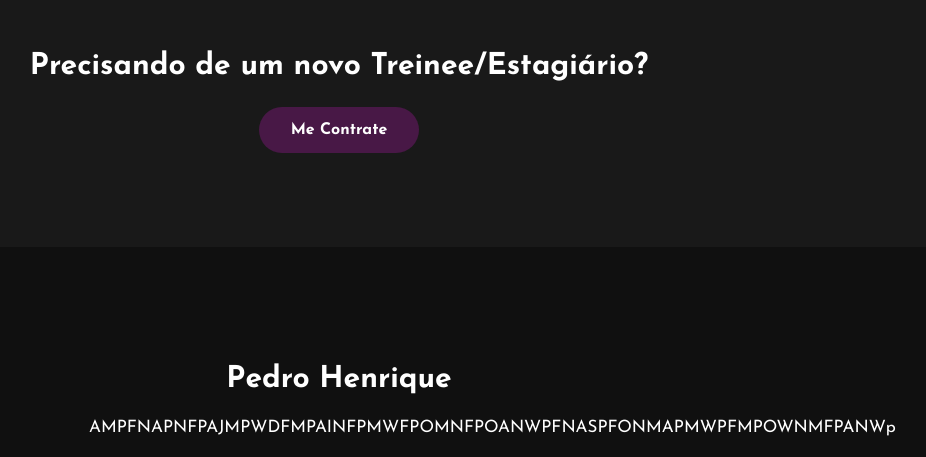
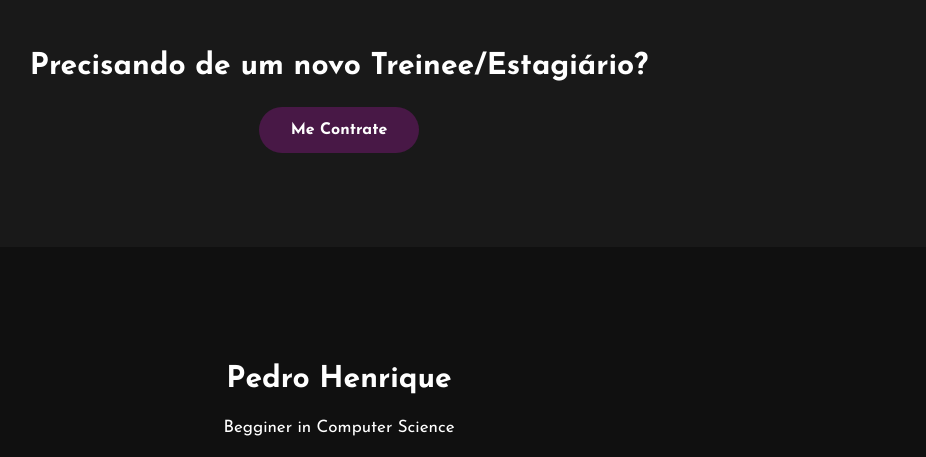
Before and after one commit to HiroRaijin/PortifolioPedroHenriqueCC1Mc, a plain HTML site: page index.html in a window 1280 px wide. Shown: the part 2371-2828 px from the top of the page, without its empty margins (301-1227 px from the left). Drawn offline with Linux system fonts and the light colour scheme.

Commit message:
Add files via upload

```diff
--- a/index.html
+++ b/index.html
@@ -97,7 +97,7 @@
 
     <footer>
         <p>Pedro Henrique</p>
-        <p>AMPFNAPNFPAJMPWDFMPAINFPMWFPOMNFPOANWPFNASPFONMAPMWPFMPOWNMFPANWp</p>
+        <p>Begginer in Computer Science</p>
         <div class="social">
             <a href="https://www.instagram.com/https_phzin022/"><i class="fab fa-instagram"></i></a>
             <a href="https://github.com/HiroRaijin"><i class="fab fa-github"></i></a>
```
